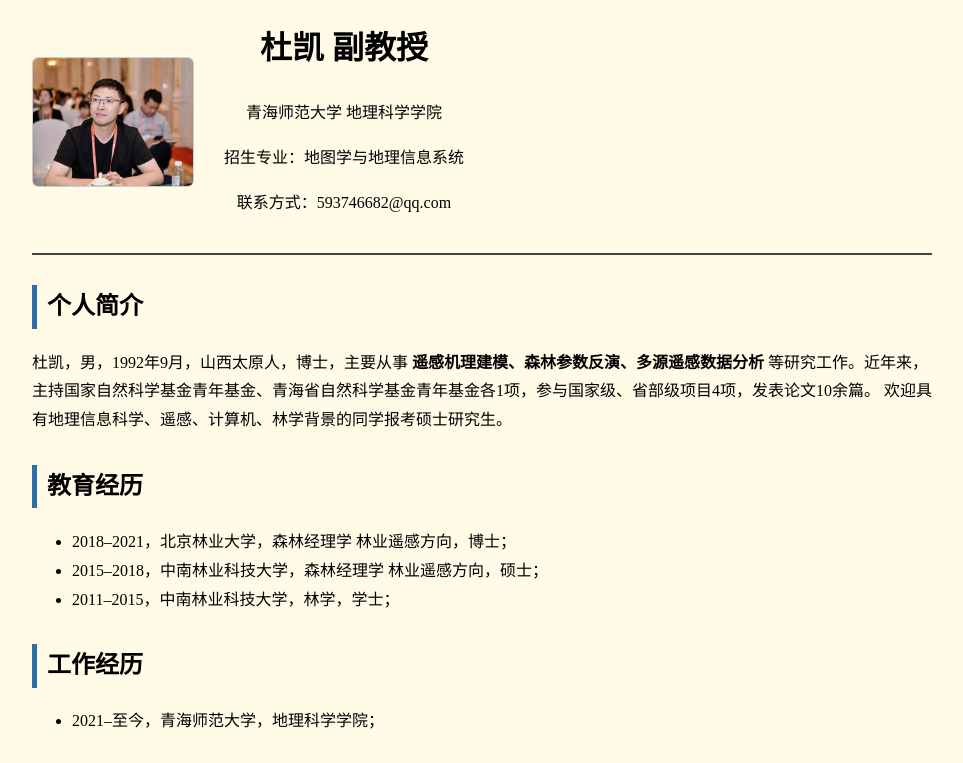
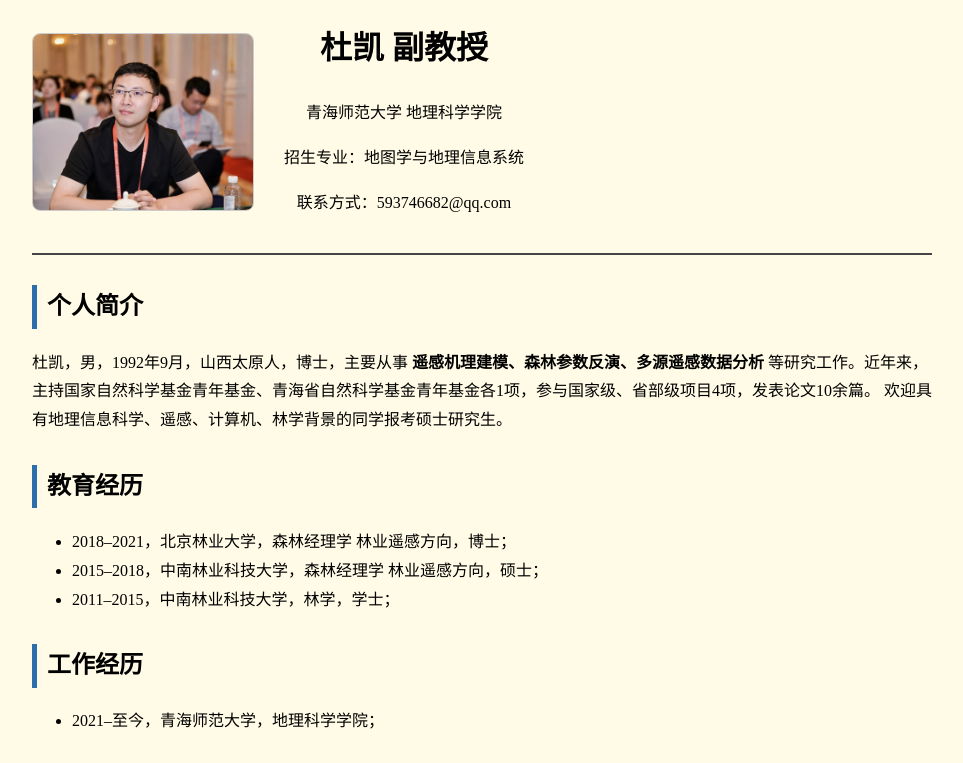
Before and after one commit to KaiDu-SmartForestry/KaiDu-SmartForestry.github.io, a plain HTML site: page index.html in a window 1280 px wide. Shown: the top 763 px of the page, without its empty margins (158-1121 px from the left). Drawn offline with Linux system fonts and the light colour scheme.

Commit message:
Update style.css

```diff
--- a/style.css
+++ b/style.css
@@ -39,8 +39,9 @@ footer {
 }
 
 .profile-photo {
-    width: 160px;
-    border-radius: 6px;
+    width: 220px;
+    height: auto;
+    border-radius: 8px;
     border: 1px solid #ccc;
 }
 
```
